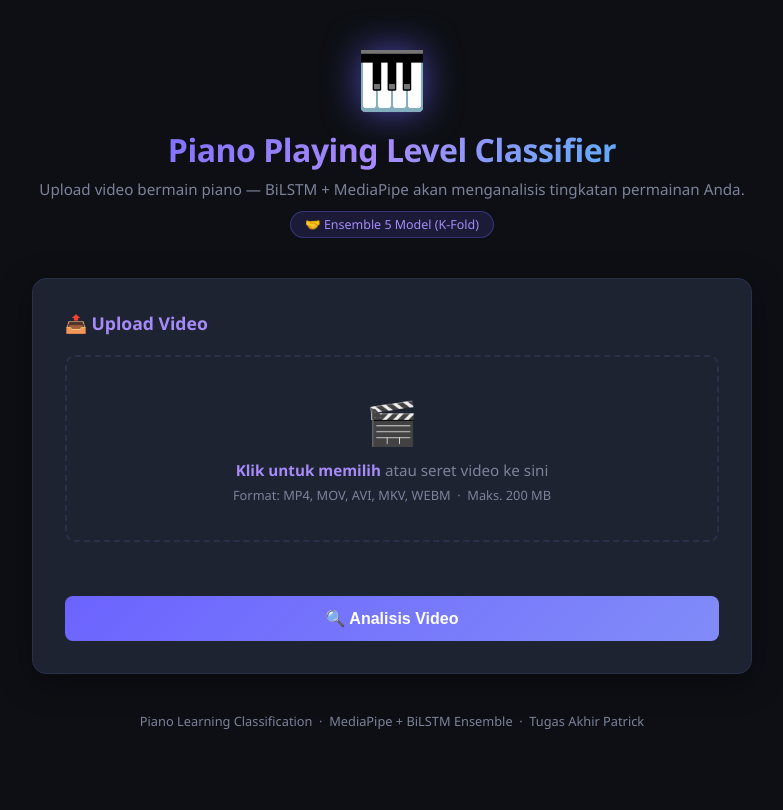
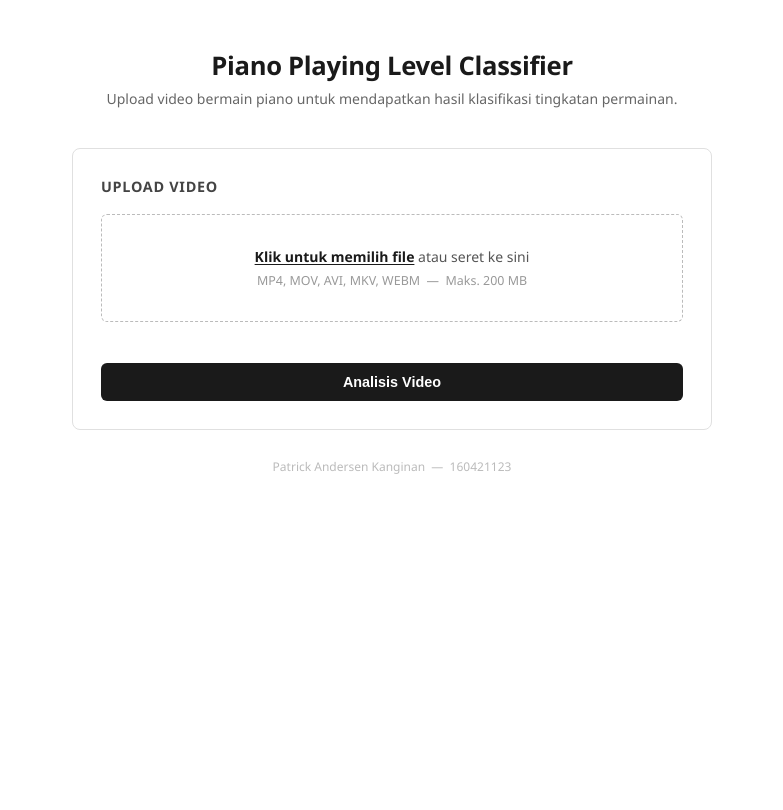
Before and after one commit to Bapakee/Piano-Learning, a PHP site: page / in a window 1280 px wide. Shown: the whole page, without its empty margins (248-1031 px from the left). After the commit the page ends 474 px from the top, so only its background shows below. Run offline with PHP 8.4, Linux system fonts and the light colour scheme.

Commit message:
Desain minimalis

```diff
--- a/Web_Interface/index.php
+++ b/Web_Interface/index.php
@@ -17,7 +17,7 @@ function call_flask_api(array $file): array {
             'video' => new CURLFile($file['tmp_name'], $file['type'], $file['name']),
         ],
         CURLOPT_RETURNTRANSFER => true,
-        CURLOPT_TIMEOUT        => 600,   // maks 10 menit untuk video panjang
+        CURLOPT_TIMEOUT        => 600,
     ]);
 
     $body = curl_exec($ch);
@@ -26,8 +26,7 @@ function call_flask_api(array $file): array {
     curl_close($ch);
 
     if ($err) {
-        return ['error' => 'cURL error: ' . $err .
-            '. Pastikan Flask API sudah berjalan: python flask_api.py'];
+        return ['error' => 'cURL error: ' . $err . '. Pastikan Flask API sudah berjalan: python flask_api.py'];
     }
 
     $data = json_decode($body, true);
@@ -47,21 +46,12 @@ function label_css(string $label): string {
     };
 }
 
-function label_icon(string $label): string {
-    return match ($label) {
-        'good'             => '✅',
-        'needs_improvement'=> '⚠️',
-        'poor'             => '❌',
-        default            => '🎹',
-    };
-}
-
 // =========================================================
 // PROCESS UPLOAD
 // =========================================================
-$result       = null;
-$error        = null;
-$video_url    = null;
+$result    = null;
+$error     = null;
+$video_url = null;
 
 if ($_SERVER['REQUEST_METHOD'] === 'POST' && isset($_FILES['video'])) {
     $file = $_FILES['video'];
@@ -95,110 +85,89 @@ if ($_SERVER['REQUEST_METHOD'] === 'POST' && isset($_FILES['video'])) {
 <meta name="viewport" content="width=device-width, initial-scale=1.0">
 <title>Piano Playing Level Classifier</title>
 <style>
-  /* ======================================================
-     RESET & VARIABLES
-  ====================================================== */
   *, *::before, *::after { box-sizing: border-box; margin: 0; padding: 0; }
-
-  :root {
-    --bg:       #0d0f14;
-    --surface:  #161a24;
-    --card:     #1e2332;
-    --border:   #2a3048;
-    --accent:   #6c63ff;
-    --accent2:  #a78bfa;
-    --text:     #e2e8f0;
-    --muted:    #7c8399;
-    --good:     #22c55e;
-    --needs:    #f59e0b;
-    --poor:     #ef4444;
-    --radius:   14px;
-  }
 
   body {
     font-family: 'Segoe UI', system-ui, sans-serif;
-    background: var(--bg);
-    color: var(--text);
+    background: #ffffff;
+    color: #1a1a1a;
     min-height: 100vh;
     display: flex;
     flex-direction: column;
     align-items: center;
-    padding: 40px 16px 80px;
+    padding: 48px 16px 80px;
   }
 
-  /* ======================================================
-     HEADER
-  ====================================================== */
-  .header { text-align: center; margin-bottom: 40px; }
-  .header .piano-icon {
-    font-size: 56px;
-    display: block;
-    margin-bottom: 12px;
-    filter: drop-shadow(0 0 18px rgba(108,99,255,.65));
+  /* HEADER */
+  .header {
+    text-align: center;
+    margin-bottom: 40px;
   }
   .header h1 {
-    font-size: 2rem;
-    font-weight: 700;
-    background: linear-gradient(135deg, #6c63ff, #a78bfa, #38bdf8);
-    -webkit-background-clip: text;
-    -webkit-text-fill-color: transparent;
-    background-clip: text;
-    letter-spacing: -.5px;
+    font-size: 1.6rem;
+    font-weight: 600;
+    color: #1a1a1a;
+    letter-spacing: -0.3px;
   }
-  .header p { color: var(--muted); margin-top: 8px; font-size: .95rem; }
-
-  /* badge kecil "Ensemble 5 Model" */
-  .ensemble-badge {
-    display: inline-flex;
-    align-items: center;
-    gap: 6px;
-    background: rgba(108,99,255,.15);
-    border: 1px solid rgba(108,99,255,.35);
-    border-radius: 99px;
-    padding: 4px 14px;
-    font-size: .78rem;
-    color: var(--accent2);
-    margin-top: 12px;
+  .header p {
+    margin-top: 6px;
+    font-size: .875rem;
+    color: #666;
+  }
+  .header .sub {
+    display: inline-block;
+    margin-top: 10px;
+    font-size: .75rem;
+    color: #999;
+    border: 1px solid #ddd;
+    border-radius: 4px;
+    padding: 3px 10px;
   }
 
-  /* ======================================================
-     CARD
-  ====================================================== */
+  /* CARD */
   .card {
-    background: var(--card);
-    border: 1px solid var(--border);
-    border-radius: var(--radius);
-    padding: 32px;
     width: 100%;
-    max-width: 720px;
-    margin-bottom: 28px;
-    box-shadow: 0 8px 32px rgba(0,0,0,.4);
+    max-width: 640px;
+    background: #fff;
+    border: 1px solid #e0e0e0;
+    border-radius: 8px;
+    padding: 28px;
+    margin-bottom: 20px;
   }
   .card h2 {
-    font-size: 1.1rem;
+    font-size: .9rem;
     font-weight: 600;
-    color: var(--accent2);
-    margin-bottom: 20px;
-    display: flex;
-    align-items: center;
-    gap: 8px;
+    color: #444;
+    margin-bottom: 18px;
+    text-transform: uppercase;
+    letter-spacing: .05em;
   }
 
-  /* ======================================================
-     UPLOAD AREA
-  ====================================================== */
+  /* ERROR */
+  .error-box {
+    border: 1px solid #f5c6c6;
+    background: #fff5f5;
+    border-radius: 6px;
+    padding: 12px 16px;
+    color: #c0392b;
+    font-size: .875rem;
+    margin-bottom: 16px;
+  }
+
+  /* DROP ZONE */
   .drop-zone {
-    border: 2px dashed var(--border);
-    border-radius: 10px;
-    padding: 36px 20px;
+    border: 1px dashed #bbb;
+    border-radius: 6px;
+    padding: 32px 20px;
     text-align: center;
     cursor: pointer;
-    transition: border-color .2s, background .2s;
     position: relative;
+    transition: border-color .15s, background .15s;
   }
-  .drop-zone:hover, .drop-zone.drag-over {
-    border-color: var(--accent);
-    background: rgba(108,99,255,.06);
+  .drop-zone:hover,
+  .drop-zone.drag-over {
+    border-color: #888;
+    background: #fafafa;
   }
   .drop-zone input[type="file"] {
     position: absolute;
@@ -206,142 +175,183 @@ if ($_SERVER['REQUEST_METHOD'] === 'POST' && isset($_FILES['video'])) {
     opacity: 0;
     cursor: pointer;
   }
-  .drop-zone .dz-icon  { font-size: 42px; margin-bottom: 10px; }
-  .drop-zone .dz-label { font-size: .95rem; color: var(--muted); }
-  .drop-zone .dz-label span { color: var(--accent2); font-weight: 600; }
-  .drop-zone .dz-hint  { font-size: .8rem; color: var(--muted); margin-top: 6px; }
-  .file-name-display   { margin-top: 14px; font-size: .88rem; color: var(--accent2);
-                         word-break: break-all; min-height: 1.4em; }
+  .drop-zone .dz-label {
+    font-size: .875rem;
+    color: #555;
+  }
+  .drop-zone .dz-label span {
+    color: #1a1a1a;
+    font-weight: 600;
+    text-decoration: underline;
+    text-underline-offset: 2px;
+  }
+  .drop-zone .dz-hint {
+    font-size: .78rem;
+    color: #999;
+    margin-top: 6px;
+  }
+  .file-name-display {
+    margin-top: 10px;
+    font-size: .8rem;
+    color: #555;
+    min-height: 1.2em;
+    word-break: break-all;
+  }
 
-  /* ======================================================
-     BUTTON
-  ====================================================== */
+  /* BUTTON */
   .btn {
-    display: inline-flex;
-    align-items: center;
-    justify-content: center;
-    gap: 8px;
+    display: block;
     width: 100%;
-    padding: 13px 28px;
-    border-radius: 8px;
-    font-size: 1rem;
+    padding: 11px;
+    margin-top: 16px;
+    border: none;
+    border-radius: 6px;
+    font-size: .9rem;
     font-weight: 600;
     cursor: pointer;
-    border: none;
-    margin-top: 20px;
-    transition: transform .15s, opacity .15s;
+    transition: background .15s;
   }
-  .btn:active  { transform: scale(.97); }
   .btn-primary {
-    background: linear-gradient(135deg, var(--accent), #818cf8);
+    background: #1a1a1a;
     color: #fff;
   }
-  .btn-primary:hover    { opacity: .88; }
-  .btn-primary:disabled { opacity: .45; cursor: not-allowed; }
+  .btn-primary:hover    { background: #333; }
+  .btn-primary:disabled { background: #aaa; cursor: not-allowed; }
 
-  /* ======================================================
-     LOADING
-  ====================================================== */
+  /* LOADING */
   .loading-wrap {
     display: none;
     flex-direction: column;
     align-items: center;
-    gap: 16px;
-    padding: 20px 0 8px;
+    gap: 12px;
+    padding: 16px 0 4px;
   }
   .spinner {
-    width: 48px; height: 48px;
-    border: 4px solid var(--border);
-    border-top-color: var(--accent);
+    width: 32px; height: 32px;
+    border: 3px solid #e0e0e0;
+    border-top-color: #1a1a1a;
     border-radius: 50%;
-    animation: spin .9s linear infinite;
+    animation: spin .8s linear infinite;
   }
   @keyframes spin { to { transform: rotate(360deg); } }
-  .loading-wrap p { color: var(--muted); font-size: .9rem; text-align: center; }
+  .loading-wrap p { font-size: .8rem; color: #888; text-align: center; }
 
-  /* ======================================================
-     ERROR
-  ====================================================== */
-  .error-box {
-    background: rgba(239,68,68,.12);
-    border: 1px solid rgba(239,68,68,.35);
-    border-radius: 10px;
+  /* RESULT BADGE */
+  .result-badge {
     padding: 16px 20px;
-    color: #fca5a5;
-    font-size: .9rem;
-    line-height: 1.6;
+    border-radius: 6px;
     margin-bottom: 20px;
+    border-left: 4px solid;
+  }
+  .result-good  { border-color: #2e7d32; background: #f6fbf6; }
+  .result-needs { border-color: #e65100; background: #fffaf5; }
+  .result-poor  { border-color: #c62828; background: #fff5f5; }
+
+  .badge-label {
+    font-size: 1.2rem;
+    font-weight: 700;
+    color: #1a1a1a;
+  }
+  .result-good  .badge-label { color: #2e7d32; }
+  .result-needs .badge-label { color: #e65100; }
+  .result-poor  .badge-label { color: #c62828; }
+
+  .badge-meta {
+    margin-top: 4px;
+    font-size: .8rem;
+    color: #777;
   }
 
-  /* ======================================================
-     RESULT — badge
-  ====================================================== */
-  .result-badge {
-    display: flex;
-    align-items: center;
-    gap: 16px;
-    padding: 22px 26px;
-    border-radius: 12px;
+  /* PROBABILITY BARS */
+  .prob-section { margin-bottom: 24px; }
+  .prob-section h3 {
+    font-size: .78rem;
+    color: #999;
+    text-transform: uppercase;
+    letter-spacing: .06em;
+    margin-bottom: 12px;
+  }
+  .prob-bars { display: flex; flex-direction: column; gap: 8px; }
+  .prob-row  { display: flex; align-items: center; gap: 10px; }
+  .prob-name {
+    width: 140px;
+    font-size: .8rem;
+    color: #555;
+    flex-shrink: 0;
+  }
+  .prob-track {
+    flex: 1;
+    height: 6px;
+    background: #ebebeb;
+    border-radius: 99px;
+    overflow: hidden;
+  }
+  .prob-fill  { height: 100%; border-radius: 99px; background: #1a1a1a; }
+  .fill-good  { background: #2e7d32; }
+  .fill-needs { background: #e65100; }
+  .fill-poor  { background: #c62828; }
+  .prob-pct {
+    width: 44px;
+    text-align: right;
+    font-size: .8rem;
+    color: #444;
+  }
+
+  /* VIDEO */
+  .video-section h3 {
+    font-size: .78rem;
+    color: #999;
+    text-transform: uppercase;
+    letter-spacing: .06em;
+    margin-bottom: 10px;
+  }
+  .video-wrap {
+    border: 1px solid #e0e0e0;
+    border-radius: 6px;
+    overflow: hidden;
+    background: #000;
+  }
+  .video-wrap video {
+    width: 100%;
+    max-height: 460px;
+    display: block;
+  }
+
+  /* BACK LINK */
+  .back-link {
+    max-width: 640px;
+    width: 100%;
     margin-bottom: 24px;
-    font-weight: 700;
   }
-  .result-good  { background: rgba(34,197,94,.15);  border:1px solid rgba(34,197,94,.4);  color:var(--good); }
-  .result-needs { background: rgba(245,158,11,.15); border:1px solid rgba(245,158,11,.4); color:var(--needs); }
-  .result-poor  { background: rgba(239,68,68,.15);  border:1px solid rgba(239,68,68,.4);  color:var(--poor); }
+  .back-link a {
+    font-size: .875rem;
+    color: #555;
+    text-decoration: none;
+    border-bottom: 1px solid #ccc;
+    padding-bottom: 1px;
+  }
+  .back-link a:hover { color: #1a1a1a; border-color: #1a1a1a; }
 
-  .badge-icon    { font-size: 2.4rem; }
-  .badge-info    { display:flex; flex-direction:column; gap:4px; }
-  .badge-label   { font-size: 1.4rem; }
-  .badge-conf    { font-size: .85rem; opacity: .8; font-weight:500; }
-  .badge-models  { font-size: .78rem; opacity: .65; font-weight:400; }
-
-  /* ======================================================
-     PROBABILITY BARS
-  ====================================================== */
-  .prob-section h3 { font-size:.9rem; color:var(--muted); margin-bottom:12px; }
-  .prob-bars  { display:flex; flex-direction:column; gap:10px; margin-bottom:28px; }
-  .prob-row   { display:flex; align-items:center; gap:12px; }
-  .prob-name  { width:140px; font-size:.85rem; color:var(--muted); flex-shrink:0; }
-  .prob-track { flex:1; height:10px; background:var(--border); border-radius:99px; overflow:hidden; }
-  .prob-fill  { height:100%; border-radius:99px; }
-  .fill-good  { background:var(--good); }
-  .fill-needs { background:var(--needs); }
-  .fill-poor  { background:var(--poor); }
-  .prob-pct   { width:52px; text-align:right; font-size:.85rem; }
-
-  /* ======================================================
-     VIDEO
-  ====================================================== */
-  .video-section h3 { font-size:.95rem; color:var(--muted); margin-bottom:12px; }
-  .video-wrap {
-    border-radius:10px;
-    overflow:hidden;
-    border:1px solid var(--border);
-    background:#000;
+  /* FOOTER */
+  footer {
+    font-size: .75rem;
+    color: #bbb;
+    text-align: center;
+    margin-top: 8px;
   }
-  .video-wrap video { width:100%; max-height:480px; display:block; }
-
-  /* ======================================================
-     FOOTER
-  ====================================================== */
-  footer { margin-top:10px; color:var(--muted); font-size:.8rem; text-align:center; }
 </style>
 </head>
 <body>
 
 <header class="header">
-  <span class="piano-icon">🎹</span>
   <h1>Piano Playing Level Classifier</h1>
-  <p>Upload video bermain piano — BiLSTM + MediaPipe akan menganalisis tingkatan permainan Anda.</p>
-  <span class="ensemble-badge">🤝 Ensemble 5 Model (K-Fold)</span>
+  <p>Upload video bermain piano untuk mendapatkan hasil klasifikasi tingkatan permainan.</p>
 </header>
 
-<!-- =====================================================
-     FORM UPLOAD  (disembunyikan setelah ada hasil)
-===================================================== -->
 <?php if (!$result): ?>
+<!-- FORM UPLOAD -->
 <div class="card">
-  <h2>📤 Upload Video</h2>
+  <h2>Upload Video</h2>
 
   <?php if ($error): ?>
   <div class="error-box"><?= $error ?></div>
@@ -350,32 +360,26 @@ if ($_SERVER['REQUEST_METHOD'] === 'POST' && isset($_FILES['video'])) {
   <form id="uploadForm" method="POST" enctype="multipart/form-data">
     <div class="drop-zone" id="dropZone">
       <input type="file" name="video" id="videoInput" accept="video/*" required>
-      <div class="dz-icon">🎬</div>
-      <p class="dz-label"><span>Klik untuk memilih</span> atau seret video ke sini</p>
-      <p class="dz-hint">Format: MP4, MOV, AVI, MKV, WEBM &nbsp;·&nbsp; Maks. <?= MAX_FILE_MB ?> MB</p>
+      <p class="dz-label"><span>Klik untuk memilih file</span> atau seret ke sini</p>
+      <p class="dz-hint">MP4, MOV, AVI, MKV, WEBM &nbsp;&mdash;&nbsp; Maks. <?= MAX_FILE_MB ?> MB</p>
     </div>
     <div class="file-name-display" id="fileNameDisplay"></div>
 
-    <button type="submit" class="btn btn-primary" id="submitBtn">
-      🔍 Analisis Video
-    </button>
+    <button type="submit" class="btn btn-primary" id="submitBtn">Analisis Video</button>
 
     <div class="loading-wrap" id="loadingWrap">
       <div class="spinner"></div>
-      <p>Memproses video dengan MediaPipe &amp; ensemble 5 model BiLSTM...<br>
-         Mohon tunggu, proses ini mungkin membutuhkan beberapa menit.</p>
+      <p>Memproses video, mohon tunggu...</p>
     </div>
   </form>
 </div>
-<?php endif; /* !$result */ ?>
+<?php endif; ?>
 
 <?php if ($result): ?>
 <?php
-  $css   = label_css($result['label']);
-  $icon  = label_icon($result['label']);
-  $probs = $result['probabilities'];
+  $css      = label_css($result['label']);
+  $probs    = $result['probabilities'];
   $n_models = $result['model_count'] ?? 5;
-
   $fill_map = [
     'good'             => 'fill-good',
     'needs_improvement'=> 'fill-needs',
@@ -387,25 +391,19 @@ if ($_SERVER['REQUEST_METHOD'] === 'POST' && isset($_FILES['video'])) {
     'poor'             => 'Poor',
   ];
 ?>
-<!-- =====================================================
-     HASIL KLASIFIKASI
-===================================================== -->
+<!-- HASIL KLASIFIKASI -->
 <div class="card">
-  <h2>🎯 Hasil Klasifikasi</h2>
+  <h2>Hasil Klasifikasi</h2>
 
-  <!-- Badge utama -->
   <div class="result-badge <?= $css ?>">
-    <span class="badge-icon"><?= $icon ?></span>
-    <div class="badge-info">
-      <span class="badge-label"><?= htmlspecialchars($result['display']) ?></span>
-      <span class="badge-conf">Confidence: <?= $result['confidence'] ?>%</span>
-      <span class="badge-models">Hasil ensemble dari <?= $n_models ?> model</span>
+    <div class="badge-label"><?= htmlspecialchars($result['display']) ?></div>
+    <div class="badge-meta">
+      Confidence: <?= $result['confidence'] ?>% &nbsp;&mdash;&nbsp; Ensemble dari <?= $n_models ?> model
     </div>
   </div>
 
-  <!-- Probability bars -->
   <div class="prob-section">
-    <h3>Distribusi Probabilitas (rata-rata ensemble)</h3>
+    <h3>Distribusi Probabilitas</h3>
     <div class="prob-bars">
       <?php foreach ($probs as $key => $pct): ?>
       <div class="prob-row">
@@ -413,46 +411,33 @@ if ($_SERVER['REQUEST_METHOD'] === 'POST' && isset($_FILES['video'])) {
         <div class="prob-track">
           <div class="prob-fill <?= $fill_map[$key] ?>" style="width:<?= $pct ?>%"></div>
         </div>
-        <span class="prob-pct <?= $pred_css[$key] ?>"><?= $pct ?>%</span>
+        <span class="prob-pct"><?= $pct ?>%</span>
       </div>
       <?php endforeach; ?>
     </div>
   </div>
 
-  <!-- Annotated video -->
   <?php if ($video_url): ?>
   <div class="video-section">
-    <h3>🖐️ Video dengan Anotasi MediaPipe</h3>
+    <h3>Video Anotasi MediaPipe</h3>
     <div class="video-wrap">
       <video controls playsinline>
         <source src="<?= htmlspecialchars($video_url) ?>" type="video/mp4">
-        Browser Anda tidak mendukung pemutaran video inline.
+        Browser Anda tidak mendukung pemutaran video.
       </video>
     </div>
   </div>
   <?php endif; ?>
 </div>
-<?php endif; ?>
 
-<?php if ($result): ?>
-<div style="max-width:720px;width:100%;text-align:center;margin-bottom:32px;">
-  <a href="index.php" style="
-    display:inline-flex;align-items:center;gap:8px;
-    padding:12px 32px;border-radius:8px;
-    background:rgba(108,99,255,.15);border:1px solid rgba(108,99,255,.4);
-    color:#a78bfa;font-size:.95rem;font-weight:600;text-decoration:none;
-    transition:background .2s;">
-    ← Analisis Video Lain
-  </a>
+<div class="back-link">
+  <a href="index.php">Kembali &amp; analisis video lain</a>
 </div>
 <?php endif; ?>
 
-<footer>Piano Learning Classification &nbsp;·&nbsp; MediaPipe + BiLSTM Ensemble &nbsp;·&nbsp; Tugas Akhir Patrick</footer>
+<footer>Patrick Andersen Kanginan &nbsp;&mdash;&nbsp; 160421123</footer>
 
 <script>
-// =========================================================
-// DRAG & DROP
-// =========================================================
 const dropZone  = document.getElementById('dropZone');
 const fileInput = document.getElementById('videoInput');
 const fileLabel = document.getElementById('fileNameDisplay');
@@ -460,32 +445,28 @@ const form      = document.getElementById('uploadForm');
 const submitBtn = document.getElementById('submitBtn');
 const loading   = document.getElementById('loadingWrap');
 
+if (fileInput) {
   fileInput.addEventListener('change', () => {
-  if (fileInput.files[0]) {
-    fileLabel.textContent = '📁 ' + fileInput.files[0].name;
-  }
+    if (fileInput.files[0]) fileLabel.textContent = fileInput.files[0].name;
   });
 
-['dragenter', 'dragover'].forEach(e =>
+  ['dragenter','dragover'].forEach(e =>
     dropZone.addEventListener(e, ev => { ev.preventDefault(); dropZone.classList.add('drag-over'); })
   );
-['dragleave', 'drop'].forEach(e =>
+  ['dragleave','drop'].forEach(e =>
     dropZone.addEventListener(e, ev => { ev.preventDefault(); dropZone.classList.remove('drag-over'); })
   );
   dropZone.addEventListener('drop', e => {
     const f = e.dataTransfer.files;
-  if (f[0]) { fileInput.files = f; fileLabel.textContent = '📁 ' + f[0].name; }
+    if (f[0]) { fileInput.files = f; fileLabel.textContent = f[0].name; }
   });
 
-// =========================================================
-// SHOW LOADING
-// =========================================================
   form.addEventListener('submit', () => {
     submitBtn.disabled    = true;
     submitBtn.textContent = 'Memproses...';
     loading.style.display = 'flex';
   });
-
+}
 </script>
 
 </body>
```
Lines whose indentation alone changed are shown as unchanged.
